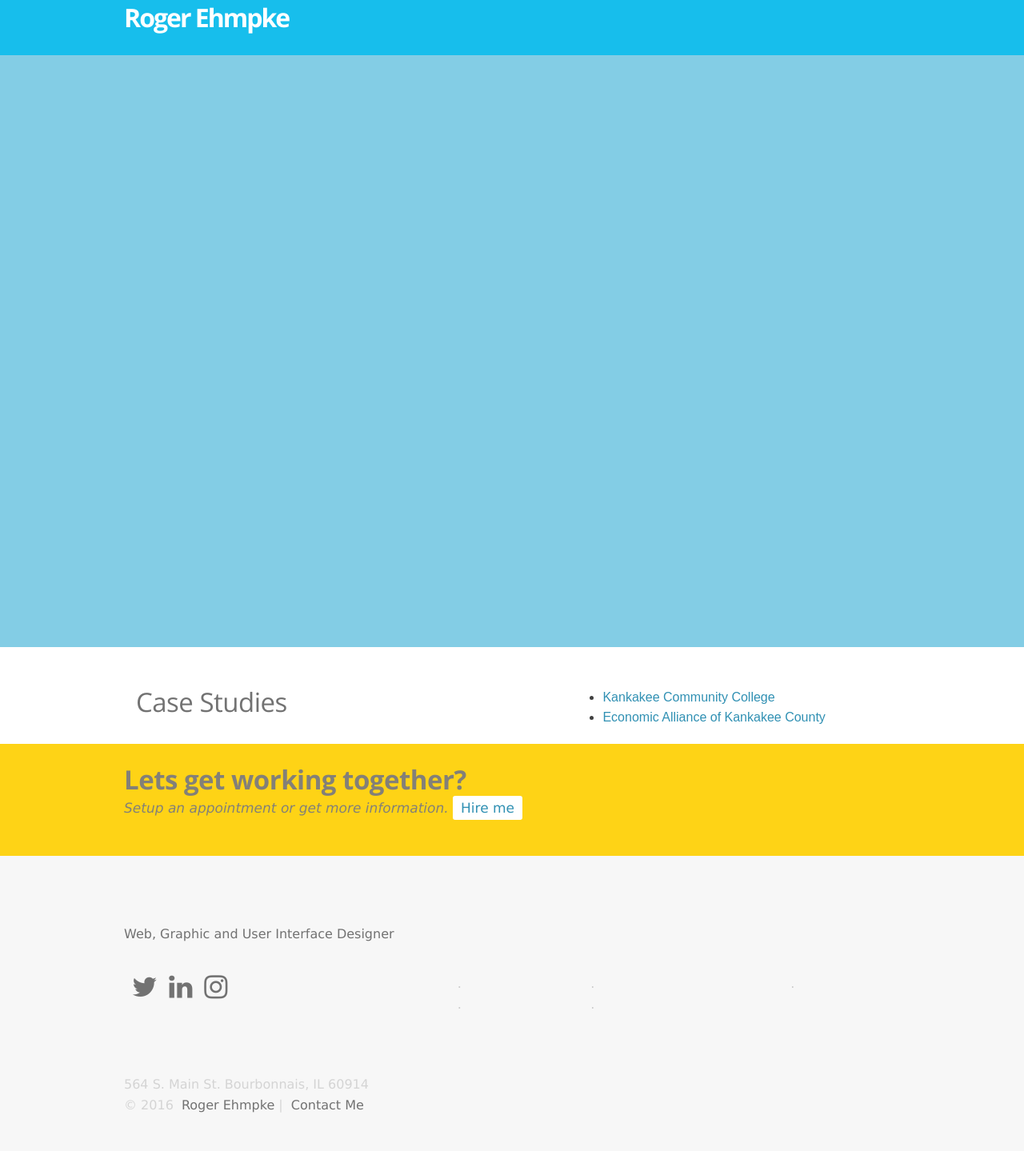
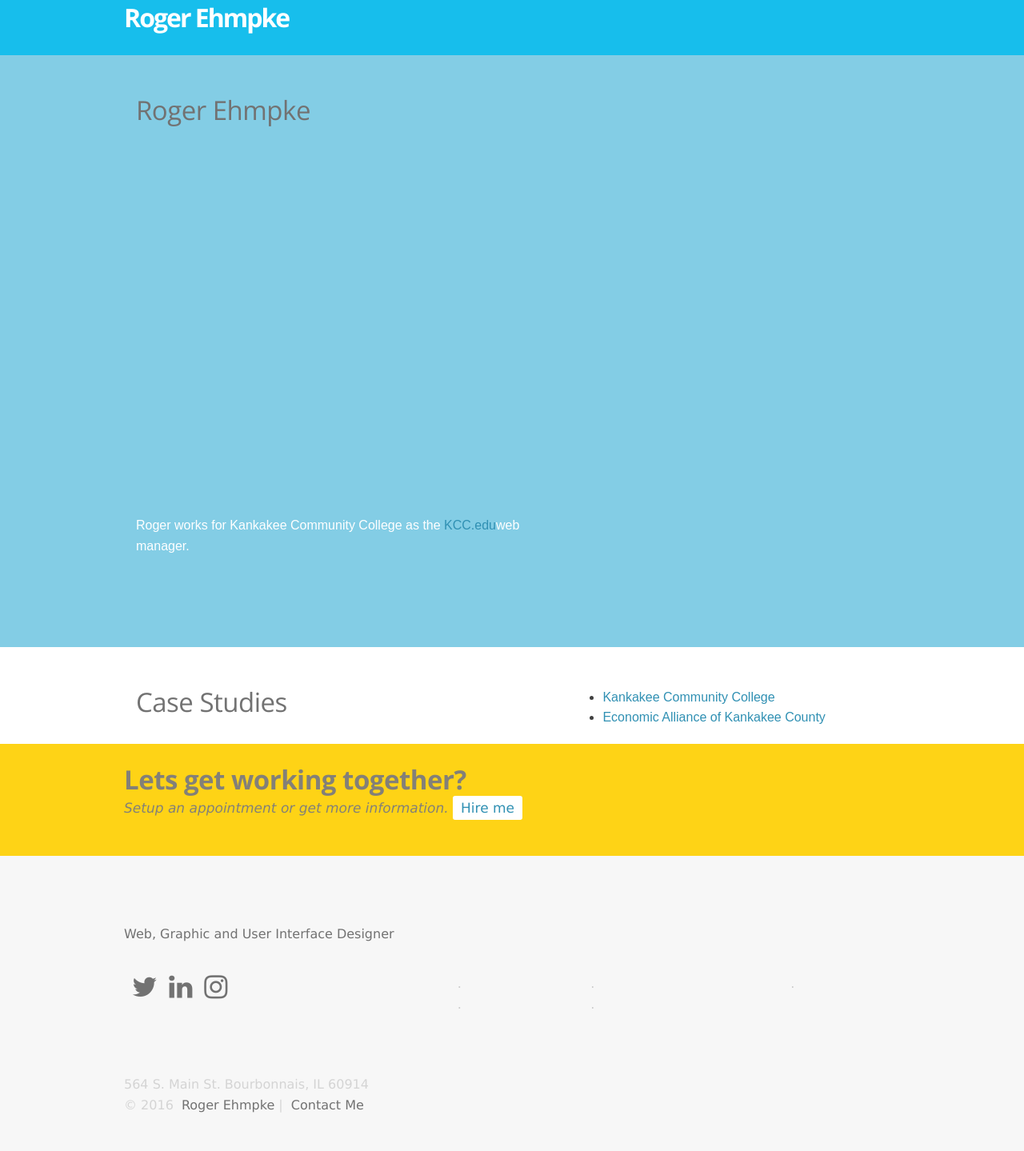
Before and after one commit to rehmpke/mysite, a Jekyll site: the page built from index.md, in a window 1280 px wide. Shown: the whole page at 80% size. Built offline with Jekyll 4.4.1, drawn with Linux system fonts in a browser that asks for light colours; nearby versions of some CDN libraries.

Commit message:
Update homepage description

```diff
--- a/index.md
+++ b/index.md
@@ -8,7 +8,8 @@ keywords: Roger Ehmpke, Web, Web Developer, UI, Front End Developer, Web Designe
   <div class="row space-top double">
     <div class="column">
       <div class="large-7 medium-7 columns">
-        <h2></h2>
+        <h2>Roger Ehmpke</h2>
+        <p>Roger works for Kankakee Community College as the <a href="http://www.kcc.edu">KCC.edu</a>web manager.</p>
       </div>
       <div class="large-5 medium-5 columns">
       </div>
```
